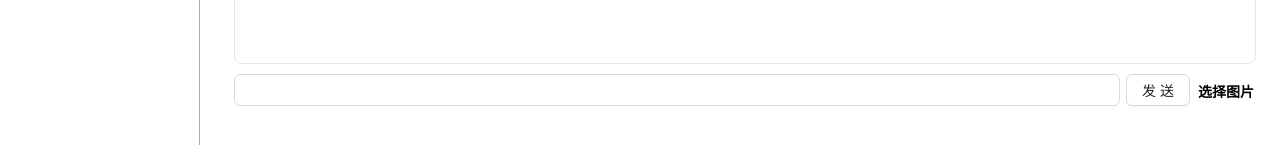
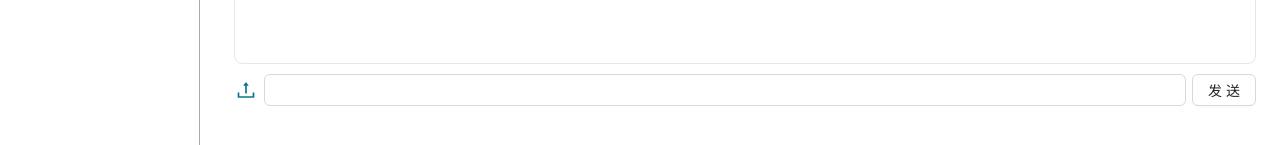
Before and after one commit to marvin-season/FrontendEden, a React (Vite) app in the folder packages/react-front-research/: page /chat-panel in a window 1280 px wide. Shown: the part 461-606 px from the top of the page. Built offline with nearby package versions, Linux system fonts and the light colour scheme.

Commit message:
enter send message

```diff
--- a/packages/react-front-research/src/components/chat/default/DefaultLayout.tsx
+++ b/packages/react-front-research/src/components/chat/default/DefaultLayout.tsx
@@ -4,6 +4,7 @@ import {useChatContext} from "@/components/chat/context/ChatContext.tsx";
 import {FileSelector} from "@/components/file";
 import {Button, Flex, Image, Input, message} from "antd";
 import {defaultAnswerPanelRender, defaultQuestionPanelRender} from "@/components/chat/default/DefaultRender.tsx";
+import {UploadOutlined} from "@ant-design/icons";
 
 export const CommonPanel: FC<{
     chatItem: ChatItem,
@@ -35,21 +36,29 @@ export const UserInput = () => {
     const [value, setValue] = useState<string>('');
     const {onSelectedFile, onSend} = useChatContext();
 
+    const handleSend = () => {
+        if (value.trim().length > 0) {
+            onSend?.(value);
+            setValue('')
+        } else {
+            message.info('消息不能为空').then()
+        }
+    }
     return <Flex align={"center"} gap={6}>
-        <Input value={value} onChange={(e) => {
-            setValue(e.target.value);
-        }}/>
+        <FileSelector onChange={onSelectedFile}><UploadOutlined className={'text-xl text-cyan-700'}/></FileSelector>
+        <Input
+            value={value}
+            onKeyUp={e => {
+                if (e.key.toLowerCase() == 'enter') {
+                    handleSend()
+                }
+            }}
+            onChange={(e) => {
+                setValue(e.target.value);
+            }}
+        />
 
-        <Button onClick={() => {
-            if (value.trim().length > 0) {
-                onSend?.(value);
-                setValue('')
-            } else {
-                message.info('消息不能为空').then()
-            }
-        }}>发送
-        </Button>
-        <FileSelector onChange={onSelectedFile}>{'选择图片'}</FileSelector>
+        <Button onClick={handleSend}>发送</Button>
 
     </Flex>
 }
--- a/packages/react-front-research/src/output.css
+++ b/packages/react-front-research/src/output.css
@@ -656,6 +656,16 @@ video {
   line-height: 1.25rem;
 }
 
+.text-2xl {
+  font-size: 1.5rem;
+  line-height: 2rem;
+}
+
+.text-xl {
+  font-size: 1.25rem;
+  line-height: 1.75rem;
+}
+
 .text-amber-200 {
   --tw-text-opacity: 1;
   color: rgb(253 230 138 / var(--tw-text-opacity));
@@ -674,6 +684,11 @@ video {
 .text-sky-400 {
   --tw-text-opacity: 1;
   color: rgb(56 189 248 / var(--tw-text-opacity));
+}
+
+.text-cyan-700 {
+  --tw-text-opacity: 1;
+  color: rgb(14 116 144 / var(--tw-text-opacity));
 }
 
 .accent-yellow-200 {
```
